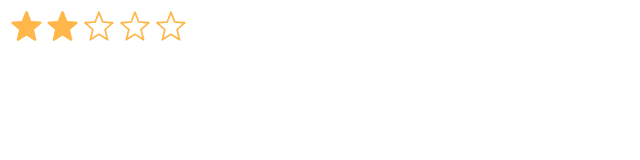
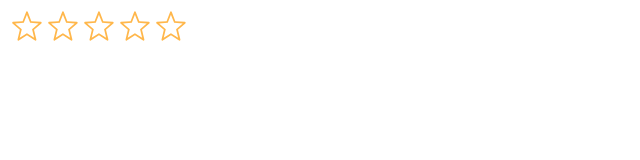
Before and after one commit to mahmoud-nb/vue3-rating-input, a Vue app: page / in a window 1280 px wide. Shown: the top 160 px of the page, without its empty margins (0-640 px from the left). Built offline with nearby package versions, Linux system fonts and the light colour scheme.

Commit message:
feat: Add option to allow select by half of star

```diff
--- a/package.json
+++ b/package.json
@@ -12,6 +12,7 @@
       "require": "./dist/rating-input.umd.js"
     }
   },
+  "types": "index.ts",
   "author": {
     "name": "Mahmoud NBET",
     "email": "mahmoud.nb@gmail.com"
--- a/src/App.vue
+++ b/src/App.vue
@@ -3,7 +3,7 @@
 
   import { ref } from 'vue'
 
-  const value = ref<number>(2)
+  const value = ref<number>()
 </script>
 
 <template>
--- a/src/components/rating-input.vue
+++ b/src/components/rating-input.vue
@@ -1,7 +1,8 @@
 <script setup lang="ts">
     import { ref, onMounted } from 'vue'
-    import StarSvgIcon from './star-svg-icon.vue'
-    import { IntRange, CssColor, CssSize } from '../types/globals.ts'
+    import StarSVG from './StarSVG.vue'
+    import { IntRange, CssColor, CssSize } from '../types/globals'
+    import { useObserveMouse } from '../composables/observeMouse.ts';
 
     const NUMBER_OF_STARS_RANGE = { min: 2, max: 10 }
 
@@ -12,6 +13,7 @@
         backgroundColor?:CssColor,
         enableOutline?: boolean,
         readonly?: boolean,
+        allowHalfSelect?: boolean,
         modelValue?:number
     }>(), {
         numberOfStars: 5,
@@ -19,10 +21,13 @@
         color: '#ffb74b',
         enableOutline: true,
         readonly:false,
+        allowHalfSelect: false,
         modelValue: 0
     })
 
     const emit = defineEmits<{(e: "update:modelValue", value: number): void}>()
+
+    const {startObserve, endObserve, mouseInLeftHalf} = useObserveMouse()
 
     const selectedStar = ref<number>(props.modelValue)
     const hoveredStar = ref<number>(0)
@@ -39,28 +44,38 @@
 
     const getStarValue = (starIndex: number) => {
         if (hoveredStar.value !== 0) {
-            const currentHoverValue = hoveredStar.value - (starIndex - 1)
-            return Math.max(0, Math.min(currentHoverValue, 1))
+            if (props.allowHalfSelect)
+                return hoveredStar.value >= starIndex ? (hoveredStar.value == starIndex ? (mouseInLeftHalf.value ? 0.5 : 1) : 1 ) : 0
+            else
+                return hoveredStar.value >= starIndex ? 1 : 0
         }
 
         const currentValue = selectedStar.value - (starIndex - 1)
         return Math.max(0, Math.min(currentValue, 1))
     }
 
-    const onStarOver = (starIndex: number) => {
+    const onStarOver = (starIndex: number, event: MouseEvent) => {
         if (props.readonly) return
+
+        startObserve(event.currentTarget as HTMLElement)
 
         hoveredStar.value = starIndex
     }
 
     const onStarLeave = () => {
         hoveredStar.value = 0
+        endObserve()
     }
 
     const onStarClick = (starIndex: number) => {
         if (props.readonly || selectedStar.value === starIndex) return
 
-        selectedStar.value = starIndex
+        if (props.allowHalfSelect) {
+            const value = starIndex - (mouseInLeftHalf.value ? 0.5 : 0)
+            selectedStar.value = value
+        } else {
+            selectedStar.value = starIndex
+        }
 
         emit('update:modelValue', selectedStar.value)
     }
@@ -78,11 +93,11 @@
                 type="button"
                 :class="['rating-input__item', props.readonly && 'rating-input__item--is-readonly']"
 
-                @mouseover="onStarOver(index)"
+                @mouseover="onStarOver(index, $event)"
                 @mouseleave="onStarLeave"
                 @click="onStarClick(index)"
             >
-                <StarSvgIcon
+                <StarSVG
                     :value="getStarValue(index)"
                     :color="color"
                     :size="size"
--- /dev/null
+++ b/src/composables/observeMouse.ts
@@ -0,0 +1,34 @@
+import { ref } from 'vue'
+
+export function useObserveMouse() {
+  const el = ref<HTMLElement | null>(null)
+  const clientRect = ref<DOMRect | null>(null)
+  const mouseInLeftHalf = ref<boolean>(false)
+
+  const observe = (event: MouseEvent) => {
+    if (clientRect.value) {
+      mouseInLeftHalf.value =
+        event.clientX < clientRect.value.left + clientRect.value.width / 2
+    } else {
+      mouseInLeftHalf.value = false
+    }
+  }
+
+  const startObserve = (element: HTMLElement) => {
+    if (element) {
+      el.value = element
+      clientRect.value = element.getBoundingClientRect()
+      element.addEventListener('mousemove', observe)
+    }
+  }
+
+  const endObserve = () => {
+    if (el.value) {
+      el.value.removeEventListener('mousemove', observe)
+      el.value = null
+      clientRect.value = null
+    }
+  }
+
+  return { startObserve, endObserve, mouseInLeftHalf }
+}
--- a/tsconfig.json
+++ b/tsconfig.json
@@ -5,6 +5,9 @@
     "module": "ESNext",
     "lib": ["ES2020", "DOM", "DOM.Iterable"],
     "skipLibCheck": true,
+
+    "typeRoots": ["./node_modules/@types"],
+    "types": [],
 
     /* Bundler mode */
     "moduleResolution": "bundler",
@@ -20,7 +23,7 @@
     "noUnusedParameters": true,
     "noFallthroughCasesInSwitch": true
   },
-  "include": ["src/**/*.ts", "src/**/*.d.ts", "src/**/*.tsx", "src/**/*.vue"],
+  "include": ["src/**/*.ts", "src/**/*.d.ts", "src/**/*.tsx", "src/**/*.vue", "global.d.ts"],
   "exclude": ["node_modules", "dist"],
   "references": [{ "path": "./tsconfig.node.json" }]
 }
```
Also changed, not shown: src/global.d.ts (added, +7 -0 lines), src/index.ts (+6 -7 lines), src/components/StarSVG.vue (renamed from src/components/star-svg-icon.vue), src/types/globals.d.ts (renamed from src/types/globals.ts), 2 other files (tests, documents, lock files or other folders).
